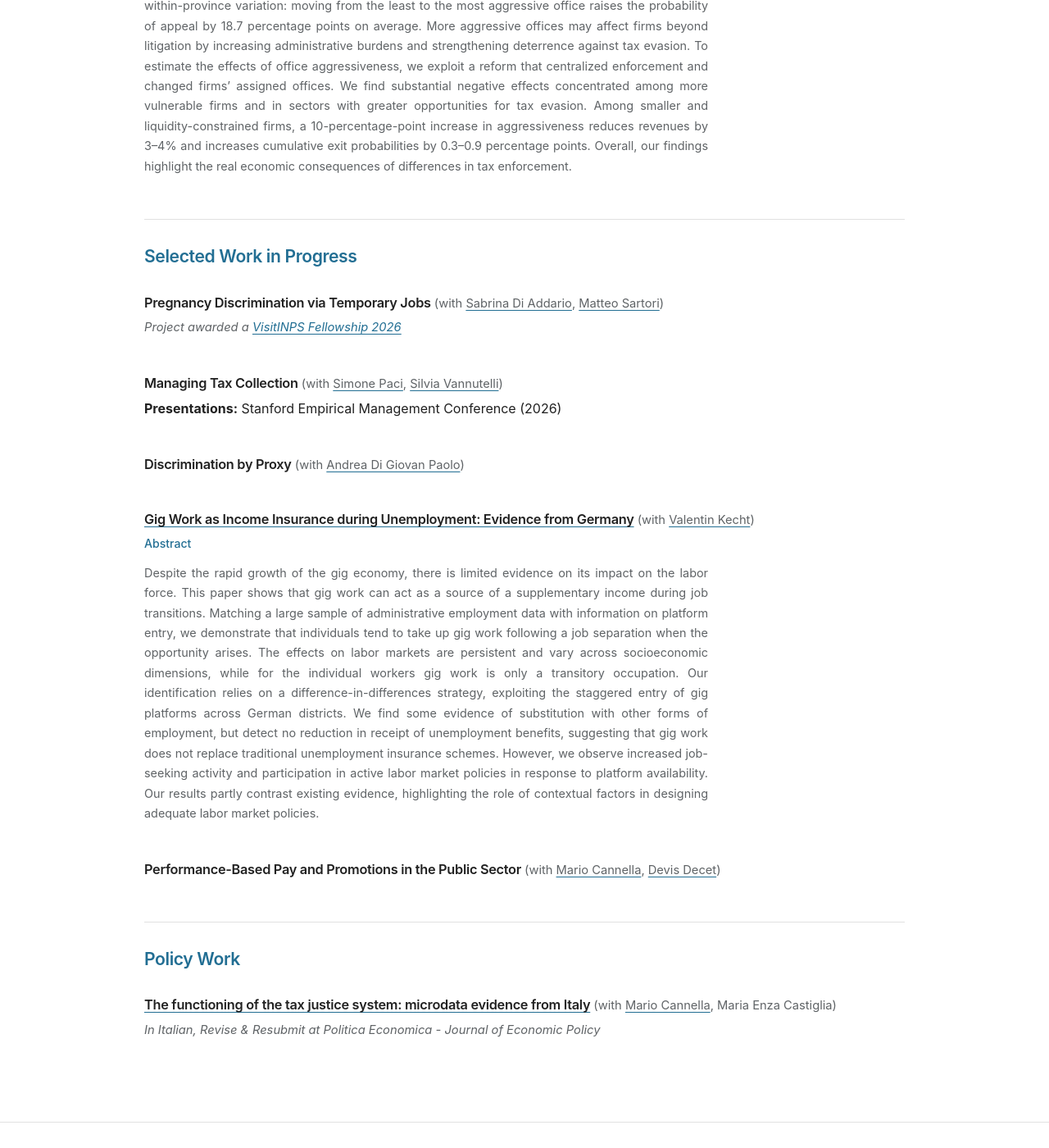
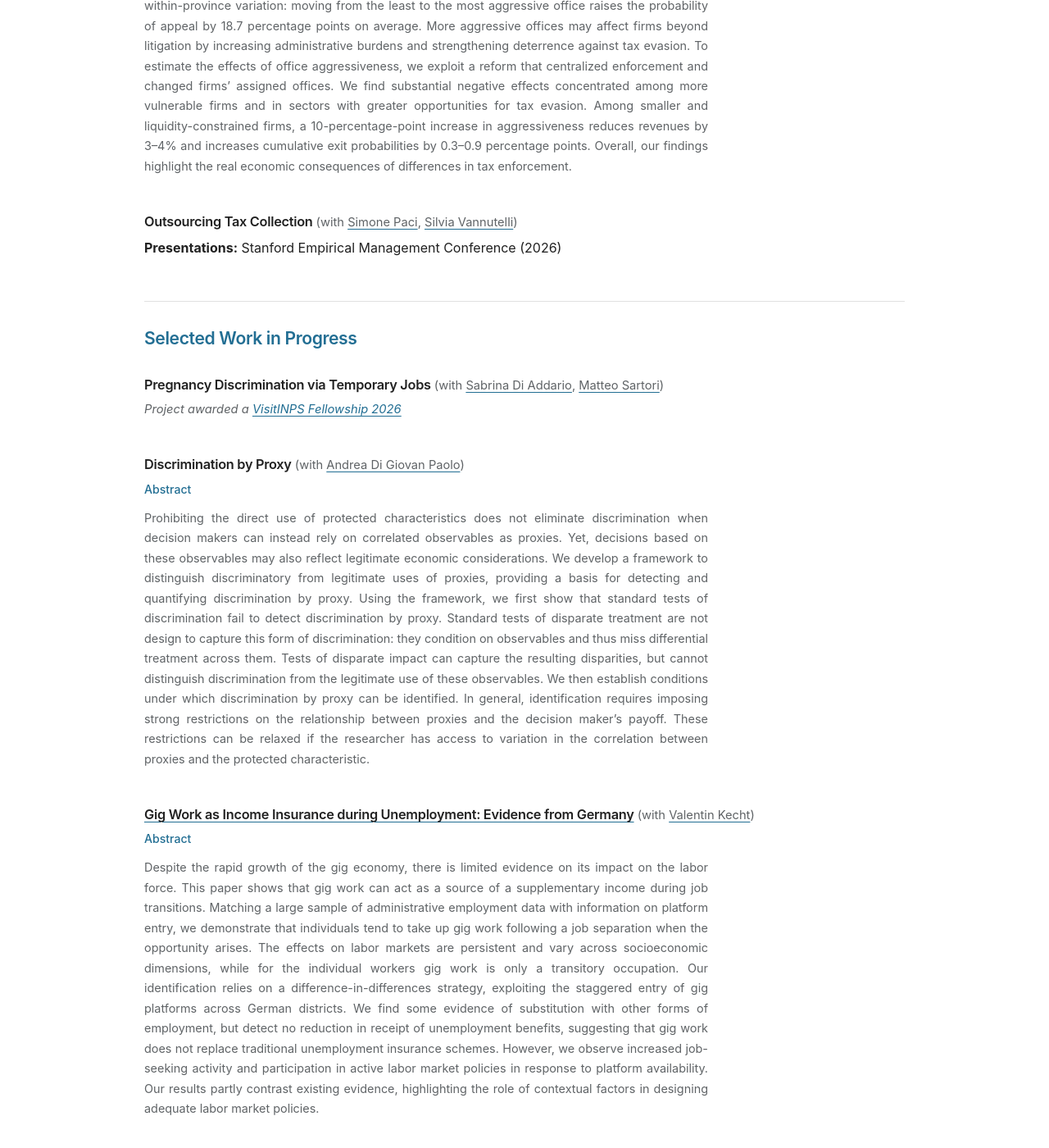
Before and after one commit to giacomomarcolin/giacomomarcolin.github.io, a Jekyll site: the page built from research.md, in a window 1280 px wide and 1400 px high, scrolled down 871 px. Shown: the whole window at 82% size. Built offline with Jekyll 4.4.1, drawn with Linux system fonts in a browser that asks for light colours.

Commit message:
Update research project listing and abstract

```diff
--- a/_data/research.yml
+++ b/_data/research.yml
@@ -62,8 +62,8 @@
     tax enforcement.
   links: []
 
-- category: work-in-progress
-  title: "Managing Tax Collection"
+- category: working-papers
+  title: "Outsourcing Tax Collection"
   coauthors:
     - name: "Simone Paci"
       url: "https://www.simonepaci.com/"
@@ -77,6 +77,24 @@
   coauthors:
     - name: "Andrea Di Giovan Paolo"
       url: "https://andreadigiovanpaolo.github.io/"
+  abstract: >-
+    Prohibiting the direct use of protected characteristics does not eliminate
+    discrimination when decision makers can instead rely on correlated observables
+    as proxies. Yet, decisions based on these observables may also reflect
+    legitimate economic considerations. We develop a framework to distinguish
+    discriminatory from legitimate uses of proxies, providing a basis for
+    detecting and quantifying discrimination by proxy. Using the framework, we
+    first show that standard tests of discrimination fail to detect discrimination
+    by proxy. Standard tests of disparate treatment are not design to capture this
+    form of discrimination: they condition on observables and thus miss
+    differential treatment across them. Tests of disparate impact can capture the
+    resulting disparities, but cannot distinguish discrimination from the
+    legitimate use of these observables. We then establish conditions under which
+    discrimination by proxy can be identified. In general, identification requires
+    imposing strong restrictions on the relationship between proxies and the
+    decision maker’s payoff. These restrictions can be relaxed if the researcher
+    has access to variation in the correlation between proxies and the protected
+    characteristic.
   links: []
 
 - category: work-in-progress
```
